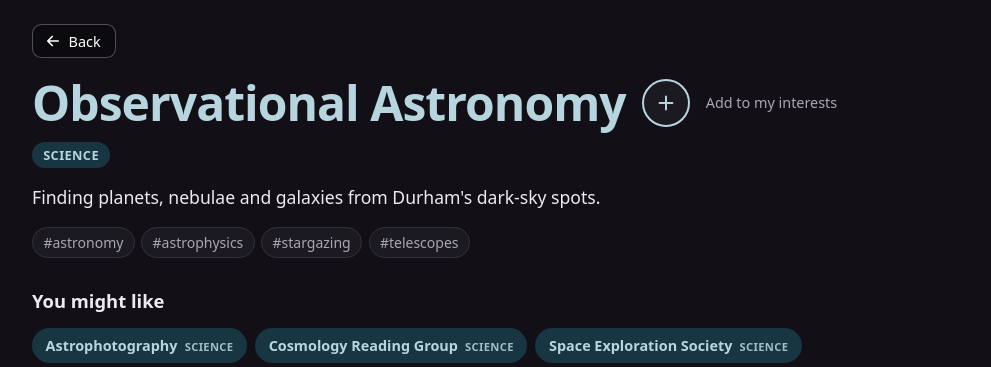
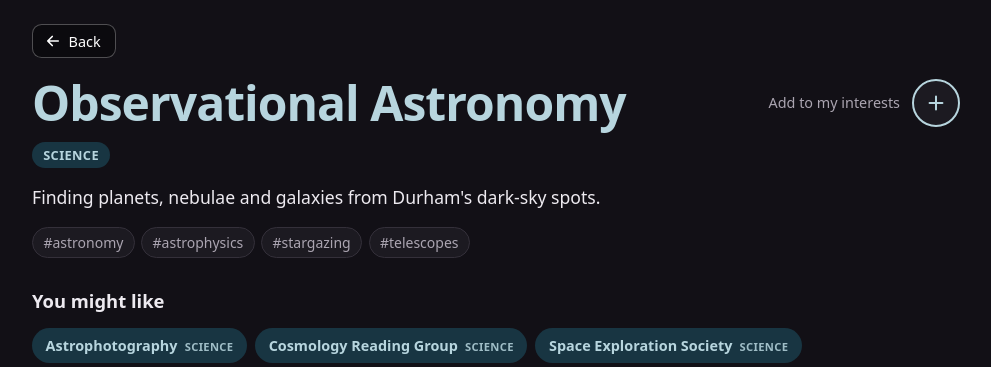
Before and after one commit to Peter-Wilson123/Durhack2026, a Flask app: page /interests/1 in a window 1280 px wide. Shown: the part 61-428 px from the top of the page, without its empty margins (144-1135 px from the left). Run offline with Flask 3, Linux system fonts and the light colour scheme; the visitor is signed in with stand-in values (Sample User, id 1); data comes from the database, SQL or seed files in the repository.

Commit message:
feat(interest): put the add/tick button at the right of the title row
The round '+' / tick button (with its caption and the creator's Edit)
now sits at the right of the header, inside the page padding, level
with the title. The title takes the remaining width and wraps on narrow
screens; the button keeps its size and never overlaps it. Below 480px
the caption is hidden to leave room for the title.

Co-Authored-By: Claude Opus 5.5 <noreply@anthropic.com>

```diff
--- a/static/interest.css
+++ b/static/interest.css
@@ -48,14 +48,27 @@
     margin-bottom: 2rem;
 }
 
+/* Title on the left; the actions (with the "+" / tick button last) on the right,
+   level with the title. On narrow screens the title wraps; the button never shrinks. */
 .interest-title-row {
     display: flex;
-    flex-wrap: wrap;
+    flex-wrap: nowrap;
     align-items: center;
-    gap: .75rem 1rem;
+    justify-content: space-between;
+    gap: 1rem;
+}
+
+.interest-actions {
+    display: flex;
+    flex-shrink: 0;
+    align-items: center;
+    gap: .75rem;
+    margin-left: auto;
 }
 
 .interest-name {
+    flex: 1 1 auto;
+    min-width: 0;
     margin: 0;
     color: var(--cat-fg);
     font-size: clamp(2rem, 5vw, 3rem);
@@ -99,10 +112,6 @@
     opacity: .6;
 }
 
-.interest-edit {
-    margin-left: auto;
-}
-
 .interest-edit-note {
     margin: .5rem 0 0;
     color: var(--muted) !important;
@@ -112,6 +121,15 @@
 .interest-toggle-label {
     color: var(--muted);
     font-size: .9rem;
+    white-space: nowrap;
+}
+
+/* Phones: the caption beside the button would squeeze the title, so only the
+   button shows (its aria-label still says "Add to my interests"). */
+@media (max-width: 479.98px) {
+    .interest-toggle-label {
+        display: none;
+    }
 }
 
 .interest-category {
--- a/templates/interest.html
+++ b/templates/interest.html
@@ -26,6 +26,15 @@
 		<div class="interest-title-row">
 			<h1 class="interest-name">{{ i.name }}</h1>
 
+			{# InterestActions: on the right of the title row, level with the title.
+			   The round "+" / tick button is last, so it sits at the right edge. #}
+			<div class="interest-actions">
+				{# Only the creator sees Edit. TODO(backend): no endpoint to update an interest, and
+				   nothing on the server checks the creator, so it can't do anything yet. #}
+				{% if i.viewer_is_creator %}
+				<button type="button" class="btn btn-sm btn-outline-secondary interest-edit" disabled aria-describedby="interest-edit-note">Edit</button>
+				{% endif %}
+				<span class="interest-toggle-label" aria-hidden="true">{{ "Added · tap to remove" if i.viewer_has_interest else "Add to my interests" }}</span>
 				{# InterestToggle: add or remove this interest from your profile (POST /update-account) #}
 				<button type="button" class="interest-toggle" id="interest-toggle" data-name="{{ i.name }}"
 					aria-pressed="{{ 'true' if i.viewer_has_interest else 'false' }}"
@@ -35,13 +44,7 @@
 						{% if i.viewer_has_interest %}<path d="m5 12.5 4.5 4.5L19 7.5" />{% else %}<path d="M12 5v14M5 12h14" />{% endif %}
 					</svg>
 				</button>
-			<span class="interest-toggle-label" aria-hidden="true">{{ "Added · tap to remove" if i.viewer_has_interest else "Add to my interests" }}</span>
-
-			{# Only the creator sees Edit. TODO(backend): no endpoint to update an interest, and
-			   nothing on the server checks the creator, so it can't do anything yet. #}
-			{% if i.viewer_is_creator %}
-			<button type="button" class="btn btn-sm btn-outline-secondary interest-edit" disabled aria-describedby="interest-edit-note">Edit</button>
-			{% endif %}
+			</div>
 		</div>
 		{% if i.viewer_is_creator %}
 		<p class="interest-edit-note" id="interest-edit-note">You created this interest. Editing isn't available yet: the backend has no way to save changes.</p>
```
Lines whose indentation alone changed are shown as unchanged.
